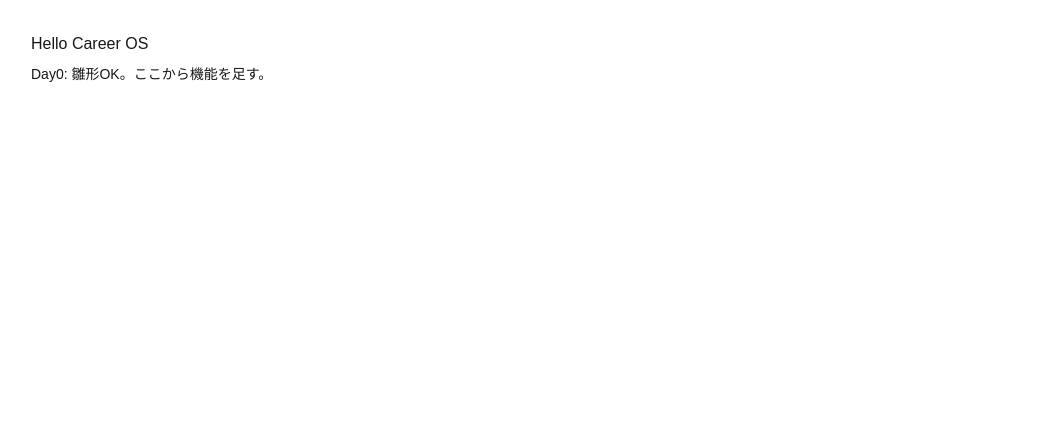
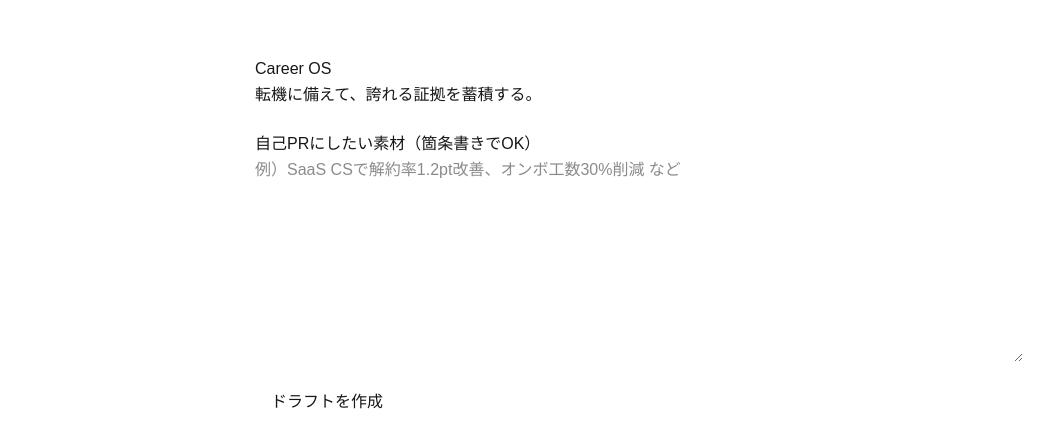
Before and after one commit to KazuCar/career-os, a Next.js app: page / in a window 1280 px wide. Shown: the top 448 px of the page, without its empty margins (1-1054 px from the left). Built offline with nearby package versions, Linux system fonts and the light colour scheme.

Commit message:
feat(ui): add simple form to call /api/generate-draft

```diff
--- a/src/app/page.tsx
+++ b/src/app/page.tsx
@@ -1,8 +1,81 @@
+"use client";
+
+import { useState } from "react";
+
+type Draft = {
+  summary: string;
+  jobSummary: string;
+  bullets: string[];
+  skills: string[];
+};
+type ApiResp = { ok: boolean; inputPreview: string; draft: Draft };
+
 export default function Home() {
+  const [text, setText] = useState("");
+  const [data, setData] = useState<ApiResp | null>(null);
+  const [err, setErr] = useState<string | null>(null);
+  const [loading, setLoading] = useState(false);
+
+  async function handleGenerate() {
+    setErr(null);
+    setLoading(true);
+    setData(null);
+    try {
+      const res = await fetch("/api/generate-draft", {
+        method: "POST",
+        headers: { "Content-Type": "application/json" },
+        body: JSON.stringify({ text }),
+      });
+      if (!res.ok) throw new Error(`HTTP ${res.status}`);
+      const json = (await res.json()) as ApiResp;
+      setData(json);
+    } catch (e: any) {
+      setErr(e?.message ?? "unknown error");
+    } finally {
+      setLoading(false);
+    }
+  }
+
   return (
-    <main className="p-8">
-      <h1>Hello Career OS</h1>
-      <p className="mt-2 text-sm">Day0: 雛形OK。ここから機能を足す。</p>
+    <main style={{ maxWidth: 800, margin: "40px auto", padding: 16, lineHeight: 1.6 }}>
+      <h1>Career OS</h1>
+      <p>転機に備えて、誇れる証拠を蓄積する。</p>
+
+      <label style={{ display: "block", marginTop: 24 }}>
+        <div>自己PRにしたい素材（箇条書きでOK）</div>
+        <textarea
+          value={text}
+          onChange={(e) => setText(e.target.value)}
+          rows={8}
+          style={{ width: "100%", fontFamily: "inherit" }}
+          placeholder="例）SaaS CSで解約率1.2pt改善、オンボ工数30%削減 など"
+        />
+      </label>
+
+      <button
+        onClick={handleGenerate}
+        disabled={loading || !text.trim()}
+        style={{ marginTop: 12, padding: "8px 16px" }}
+      >
+        {loading ? "作成中..." : "ドラフトを作成"}
+      </button>
+
+      {err && <p style={{ color: "crimson" }}>Error: {err}</p>}
+
+      {data && (
+        <section style={{ marginTop: 24 }}>
+          <h2>ドラフト（プレビュー）</h2>
+          <p><strong>総括:</strong> {data.draft.summary}</p>
+          <p><strong>職務サマリ:</strong> {data.draft.jobSummary}</p>
+          <p><strong>実績:</strong></p>
+          <ul>
+            {data.draft.bullets.map((b, i) => (
+              <li key={i}>{b}</li>
+            ))}
+          </ul>
+          <p><strong>スキル:</strong> {data.draft.skills.join(", ")}</p>
+        </section>
+      )}
     </main>
   );
 }
```
